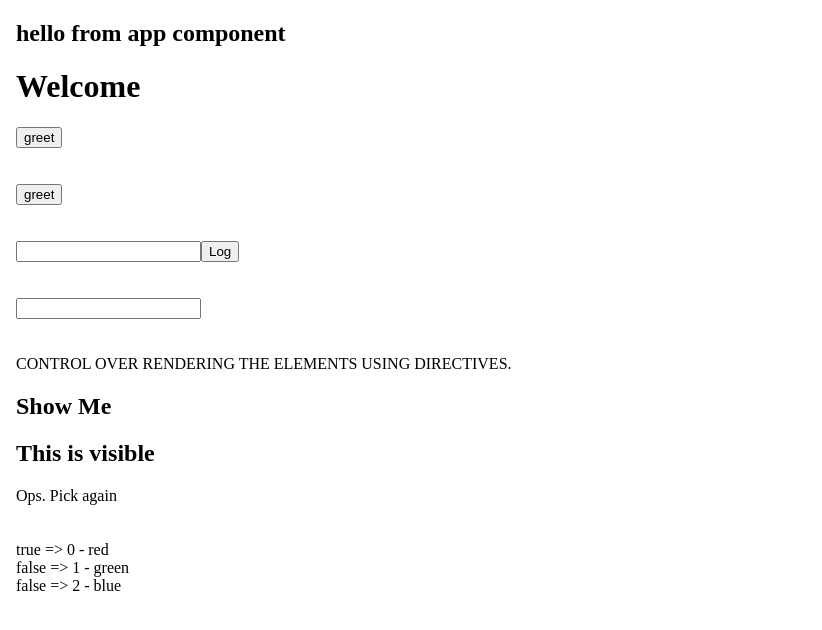
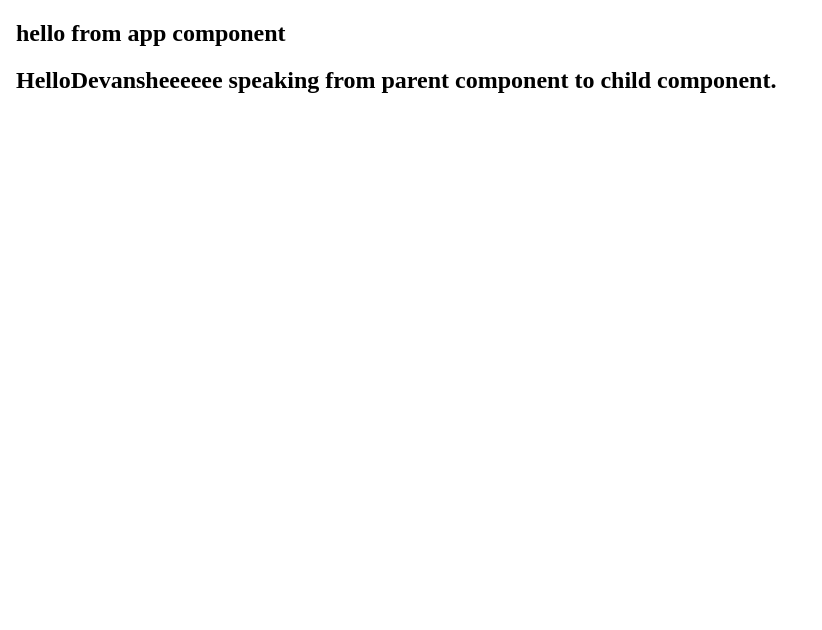
Before and after one commit to devansheee/fluffy-umbrella, an Angular app: page / in a window 1280 px wide. Shown: the top 630 px of the page, without its empty margins (0-822 px from the left). Built offline with nearby package versions, Linux system fonts and the light colour scheme.

Commit message:
data successfully send from parent to child

```diff
--- a/src/app/app.component.html
+++ b/src/app/app.component.html
@@ -2,5 +2,6 @@
   <h2>hello from app component</h2>
 
   <!-- <app-test></app-test>  This is Data Binding -->
-<app-event-binding></app-event-binding>
+  <!-- <app-event-binding></app-event-binding> This is event binding  -->
+  <app-parent></app-parent>
 </body>
--- a/src/app/app.module.ts
+++ b/src/app/app.module.ts
@@ -6,12 +6,16 @@ import { AppComponent } from './app.component';
 import { TestComponent } from './test/test.component';
 import { EventBindingComponent } from './event-binding/event-binding.component';
 import { FormsModule } from '@angular/forms';
+import { ParentComponent } from './parent/parent.component';
+import { ChildComponent } from './child/child.component';
 
 @NgModule({
   declarations: [
     AppComponent,
     TestComponent,
-    EventBindingComponent
+    EventBindingComponent,
+    ParentComponent,
+    ChildComponent
   ],
   imports: [
     BrowserModule,
--- /dev/null
+++ b/src/app/child/child.component.html
@@ -0,0 +1 @@
+<p>child works!</p>
--- /dev/null
+++ b/src/app/child/child.component.ts
@@ -0,0 +1,22 @@
+import { Component, Input, OnInit } from '@angular/core';
+
+@Component({
+  selector: 'app-child',
+  template: `
+
+    <!-- <h2> {{"Hello" + parentData}}</h2> -->
+    <h2>{{"Hello" + name}}</h2>
+  `,
+  styleUrls: ['./child.component.css']
+})
+export class ChildComponent implements OnInit {
+
+  constructor() { }
+
+  // @Input() public parentData = "";
+  @Input('parentData') public name = "";
+
+  ngOnInit(): void {
+  }
+
+}
--- /dev/null
+++ b/src/app/parent/parent.component.html
@@ -0,0 +1,4 @@
+<div>
+    <!-- tag name : child component; attribute : child variable; attribute value : parents's data -->
+   <app-child [parentData]="name"></app-child>
+</div>
--- /dev/null
+++ b/src/app/parent/parent.component.ts
@@ -0,0 +1,16 @@
+import { Component, OnInit } from '@angular/core';
+import { ChildComponent } from '../child/child.component';
+@Component({
+  selector: 'app-parent',
+  templateUrl: './parent.component.html',
+  styleUrls: ['./parent.component.css']
+})
+export class ParentComponent implements OnInit {
+
+  constructor() { }
+  public name = "Devansheeeeee speaking from parent component to child component.";
+
+  ngOnInit(): void {
+  }
+
+}
```
Also changed, not shown: src/app/child/child.component.css (added), src/app/parent/parent.component.css (added), 2 other files (tests, documents, lock files or other folders).
